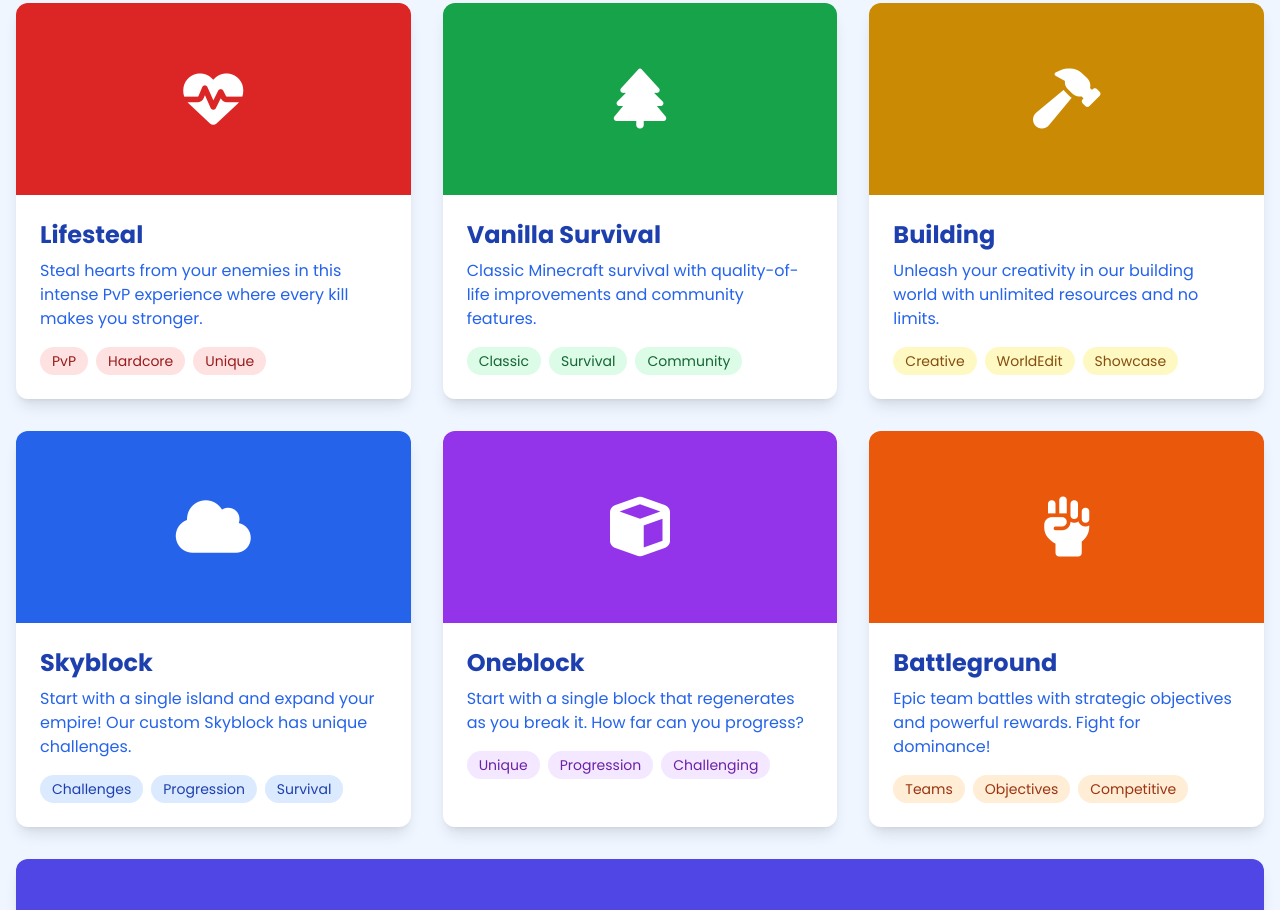
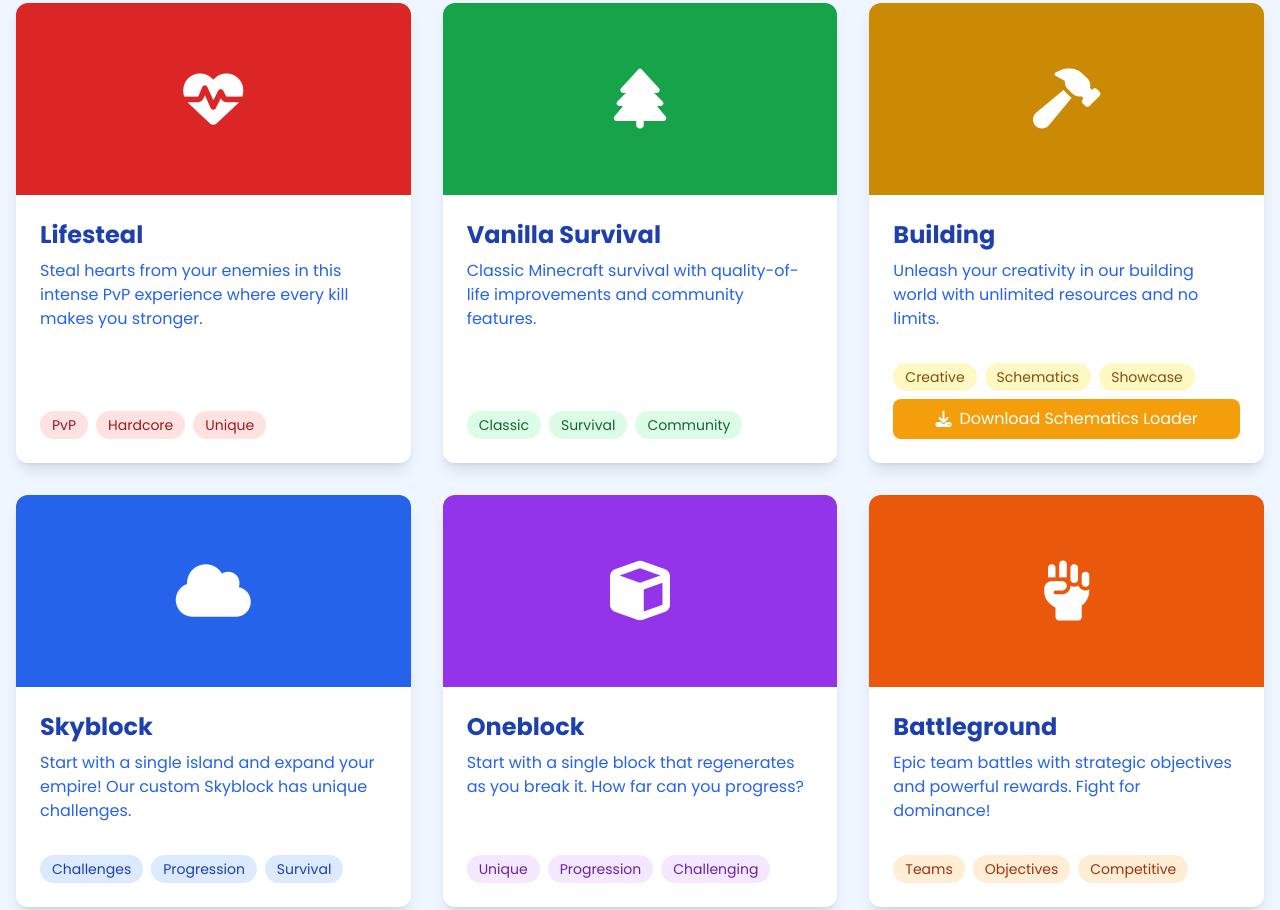
Before and after one commit to NOTNA9015/nexalyze, a plain HTML site: page index.html in a window 1280 px wide. Shown: the part 1259-2169 px from the top of the page. Drawn offline with nearby package versions, Linux system fonts and the light colour scheme.

Commit message:
Update index.html

```diff
--- a/index.html
+++ b/index.html
@@ -202,6 +202,33 @@
         .menu-toggle.open {
             transform: rotate(90deg);
         }
+
+        /* Schematics download button */
+        .schematics-btn {
+            background-color: #f59e0b;
+            color: white;
+            transition: all 0.3s ease;
+            margin-top: 0.5rem; /* Added to create consistent spacing */
+        }
+
+        .schematics-btn:hover {
+            background-color: #d97706;
+            transform: translateY(-2px);
+        }
+
+        /* Adjusted gamemode card padding */
+        .gamemode-card-content {
+            padding: 1.5rem;
+            display: flex;
+            flex-direction: column;
+            height: calc(100% - 12rem); /* Adjust based on your image height */
+        }
+
+        /* Consistent tag spacing */
+        .gamemode-tags {
+            margin-top: auto; /* Pushes tags to bottom */
+            padding-top: 1rem; /* Added space above tags */
+        }
     </style>
 </head>
 <body class="min-h-screen">
@@ -285,7 +312,7 @@
             </div>
             <div class="md:w-1/2 flex justify-center">
                 <div class="server-ip-box p-6 rounded-xl shadow-xl max-w-md w-full text-center">
-                    <h3 class="text-white text-xl font-semibold mb-4">Connect to our server</3>
+                    <h3 class="text-white text-xl font-semibold mb-4">Connect to our server</h3>
                     <div class="bg-white rounded-lg p-4 flex justify-between items-center">
                         <code class="text-blue-600 font-mono text-lg">mc.nexalyze.dk</code>
                         <button id="copyBtn" class="copy-btn bg-blue-100 hover:bg-blue-200 text-blue-600 p-2 rounded-lg transition">
@@ -353,16 +380,16 @@
 
             <div class="grid grid-cols-1 md:grid-cols-2 lg:grid-cols-3 gap-8">
                 <!-- Lifesteal -->
-                <div class="gamemode-card bg-white rounded-xl overflow-hidden shadow-lg transition">
+                <div class="gamemode-card bg-white rounded-xl overflow-hidden shadow-lg transition h-full">
                     <div class="h-48 bg-red-600 flex items-center justify-center">
                         <i class="fas fa-heartbeat text-white text-6xl"></i>
                     </div>
-                    <div class="p-6">
+                    <div class="gamemode-card-content">
                         <h3 class="text-2xl font-bold text-blue-800 mb-2">Lifesteal</h3>
                         <p class="text-blue-600 mb-4">
                             Steal hearts from your enemies in this intense PvP experience where every kill makes you stronger.
                         </p>
-                        <div class="flex flex-wrap gap-2">
+                        <div class="gamemode-tags flex flex-wrap gap-2">
                             <span class="bg-red-100 text-red-800 px-3 py-1 rounded-full text-sm">PvP</span>
                             <span class="bg-red-100 text-red-800 px-3 py-1 rounded-full text-sm">Hardcore</span>
                             <span class="bg-red-100 text-red-800 px-3 py-1 rounded-full text-sm">Unique</span>
@@ -371,16 +398,16 @@
                 </div>
 
                 <!-- Vanilla Survival -->
-                <div class="gamemode-card bg-white rounded-xl overflow-hidden shadow-lg transition">
+                <div class="gamemode-card bg-white rounded-xl overflow-hidden shadow-lg transition h-full">
                     <div class="h-48 bg-green-600 flex items-center justify-center">
                         <i class="fas fa-tree text-white text-6xl"></i>
                     </div>
-                    <div class="p-6">
+                    <div class="gamemode-card-content">
                         <h3 class="text-2xl font-bold text-blue-800 mb-2">Vanilla Survival</h3>
                         <p class="text-blue-600 mb-4">
                             Classic Minecraft survival with quality-of-life improvements and community features.
                         </p>
-                        <div class="flex flex-wrap gap-2">
+                        <div class="gamemode-tags flex flex-wrap gap-2">
                             <span class="bg-green-100 text-green-800 px-3 py-1 rounded-full text-sm">Classic</span>
                             <span class="bg-green-100 text-green-800 px-3 py-1 rounded-full text-sm">Survival</span>
                             <span class="bg-green-100 text-green-800 px-3 py-1 rounded-full text-sm">Community</span>
@@ -389,34 +416,37 @@
                 </div>
 
                 <!-- Building -->
-                <div class="gamemode-card bg-white rounded-xl overflow-hidden shadow-lg transition">
+                <div class="gamemode-card bg-white rounded-xl overflow-hidden shadow-lg transition h-full">
                     <div class="h-48 bg-yellow-600 flex items-center justify-center">
                         <i class="fas fa-hammer text-white text-6xl"></i>
                     </div>
-                    <div class="p-6">
+                    <div class="gamemode-card-content">
                         <h3 class="text-2xl font-bold text-blue-800 mb-2">Building</h3>
                         <p class="text-blue-600 mb-4">
                             Unleash your creativity in our building world with unlimited resources and no limits.
                         </p>
-                    <div class="flex flex-wrap gap-2">
+                        <div class="gamemode-tags flex flex-wrap gap-2">
                             <span class="bg-yellow-100 text-yellow-800 px-3 py-1 rounded-full text-sm">Creative</span>
-                        <span class="bg-yellow-100 text-yellow-800 px-3 py-1 rounded-full text-sm">WorldEdit</span>
+                            <span class="bg-yellow-100 text-yellow-800 px-3 py-1 rounded-full text-sm">Schematics</span>
                             <span class="bg-yellow-100 text-yellow-800 px-3 py-1 rounded-full text-sm">Showcase</span>
                         </div>
+                        <a href="https://github.com/NOTNA9015/nexalyze/raw/refs/heads/main/Schematics%20Loader.zip" target="_blank" rel="noopener noreferrer" class="schematics-btn inline-flex items-center justify-center w-full py-2 px-4 rounded-lg font-medium shadow-sm">
+                            <i class="fas fa-download mr-2"></i> Download Schematics Loader
+                        </a>
                     </div>
                 </div>
 
                 <!-- Skyblock -->
-            <div class="gamemode-card bg-white rounded-xl overflow-hidden shadow-lg transition">
+                <div class="gamemode-card bg-white rounded-xl overflow-hidden shadow-lg transition h-full">
                     <div class="h-48 bg-blue-600 flex items-center justify-center">
                         <i class="fas fa-cloud text-white text-6xl"></i>
                     </div>
-                <div class="p-6">
+                    <div class="gamemode-card-content">
                         <h3 class="text-2xl font-bold text-blue-800 mb-2">Skyblock</h3>
                         <p class="text-blue-600 mb-4">
                             Start with a single island and expand your empire! Our custom Skyblock has unique challenges.
                         </p>
-                    <div class="flex flex-wrap gap-2">
+                        <div class="gamemode-tags flex flex-wrap gap-2">
                             <span class="bg-blue-100 text-blue-800 px-3 py-1 rounded-full text-sm">Challenges</span>
                             <span class="bg-blue-100 text-blue-800 px-3 py-1 rounded-full text-sm">Progression</span>
                             <span class="bg-blue-100 text-blue-800 px-3 py-1 rounded-full text-sm">Survival</span>
@@ -425,16 +455,16 @@
                 </div>
 
                 <!-- Oneblock -->
-            <div class="gamemode-card bg-white rounded-xl overflow-hidden shadow-lg transition">
+                <div class="gamemode-card bg-white rounded-xl overflow-hidden shadow-lg transition h-full">
                     <div class="h-48 bg-purple-600 flex items-center justify-center">
                         <i class="fas fa-cube text-white text-6xl"></i>
                     </div>
-                <div class="p-6">
+                    <div class="gamemode-card-content">
                         <h3 class="text-2xl font-bold text-blue-800 mb-2">Oneblock</h3>
                         <p class="text-blue-600 mb-4">
                             Start with a single block that regenerates as you break it. How far can you progress?
                         </p>
-                    <div class="flex flex-wrap gap-2">
+                        <div class="gamemode-tags flex flex-wrap gap-2">
                             <span class="bg-purple-100 text-purple-800 px-3 py-1 rounded-full text-sm">Unique</span>
                             <span class="bg-purple-100 text-purple-800 px-3 py-1 rounded-full text-sm">Progression</span>
                             <span class="bg-purple-100 text-purple-800 px-3 py-1 rounded-full text-sm">Challenging</span>
@@ -443,16 +473,16 @@
                 </div>
 
                 <!-- Battleground (formerly PvP) -->
-            <div class="gamemode-card bg-white rounded-xl overflow-hidden shadow-lg transition">
+                <div class="gamemode-card bg-white rounded-xl overflow-hidden shadow-lg transition h-full">
                     <div class="h-48 bg-orange-600 flex items-center justify-center">
                         <i class="fas fa-fist-raised text-white text-6xl"></i>
                     </div>
-                <div class="p-6">
+                    <div class="gamemode-card-content">
                         <h3 class="text-2xl font-bold text-blue-800 mb-2">Battleground</h3>
                         <p class="text-blue-600 mb-4">
                             Epic team battles with strategic objectives and powerful rewards. Fight for dominance!
                         </p>
-                    <div class="flex flex-wrap gap-2">
+                        <div class="gamemode-tags flex flex-wrap gap-2">
                             <span class="bg-orange-100 text-orange-800 px-3 py-1 rounded-full text-sm">Teams</span>
                             <span class="bg-orange-100 text-orange-800 px-3 py-1 rounded-full text-sm">Objectives</span>
                             <span class="bg-orange-100 text-orange-800 px-3 py-1 rounded-full text-sm">Competitive</span>
```
Lines whose indentation alone changed are shown as unchanged.
